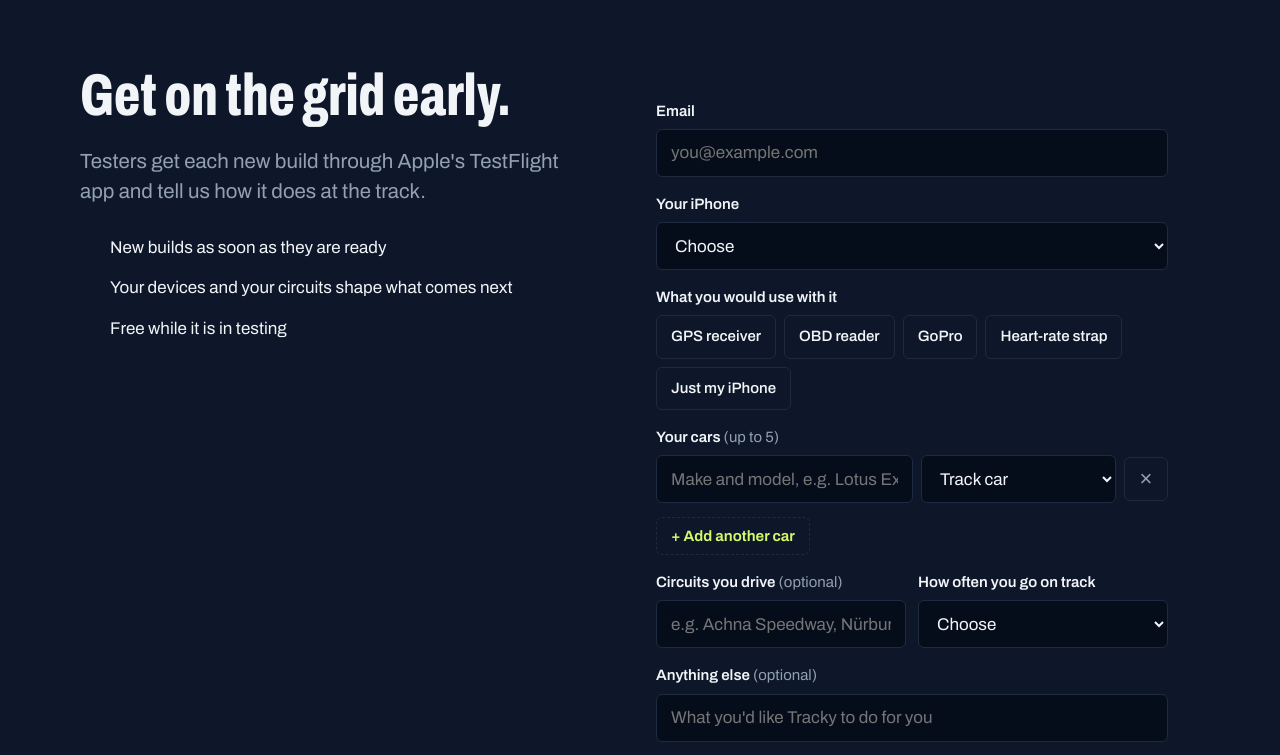
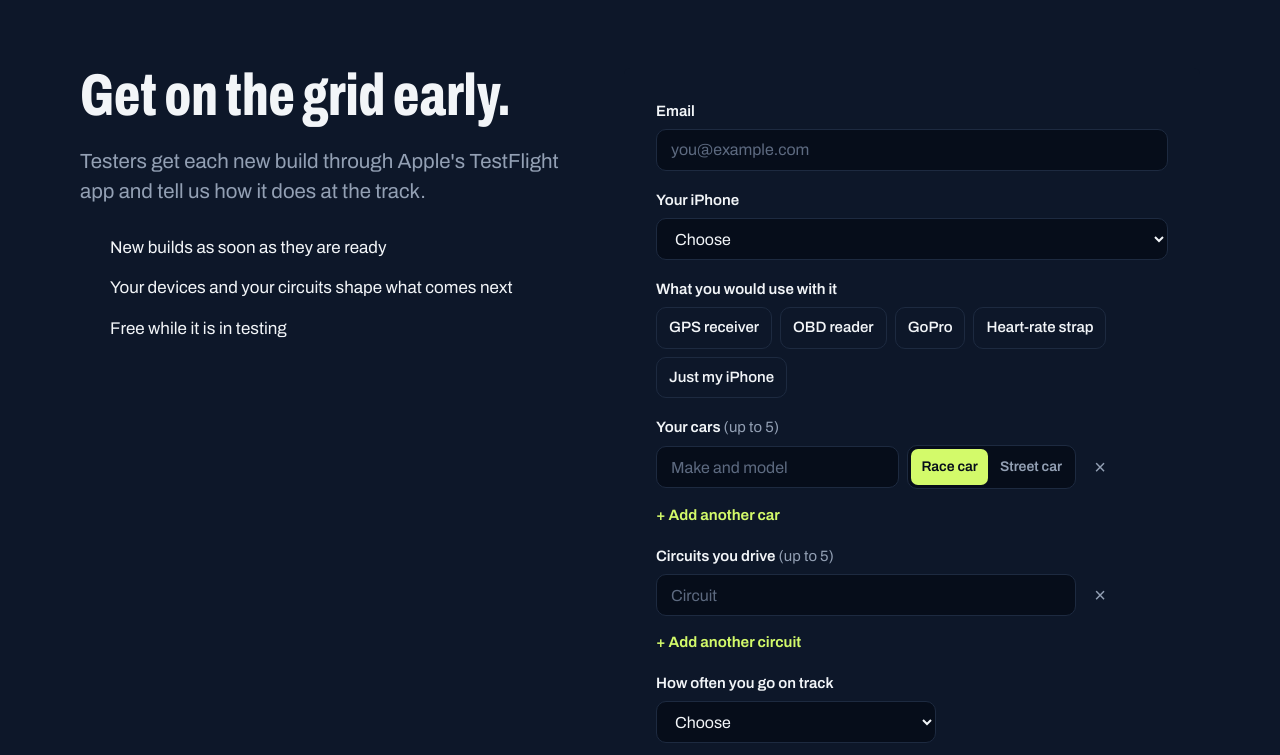
Before and after one commit to savvasiacovides/tracky, a plain HTML site: page index.html in a window 1280 px wide. Shown: the part 6920-7675 px from the top of the page. Drawn offline with Linux system fonts and the light colour scheme.

Commit message:
Tester form: compact fields; cars as Race car / Street car; up to five circuits with suggestions
Co-Authored-By: Claude Opus 5.5 <noreply@anthropic.com>
Claude-Session: https://claude.ai/code/session_01RWcc4yvoWgXCgEiJncx5qU

```diff
--- a/assets/css/site.css
+++ b/assets/css/site.css
@@ -485,19 +485,31 @@ mark, .hl { background: linear-gradient(transparent 12%, var(--lime) 12%, var(--
   background: repeating-linear-gradient(90deg, var(--lime) 0 16px, transparent 16px 32px); }
 .on-dark .sec-head h2::before { background: repeating-linear-gradient(90deg, var(--lime) 0 16px, transparent 16px 32px); }
 
-/* Tester form: cars (up to five), circuits and how often */
-.form .car-list { list-style: none; margin: 0; padding: 0; display: grid; gap: 8px; }
-.form .car-row { display: grid; grid-template-columns: minmax(0, 1fr) minmax(0, 13em) 44px; gap: 8px; align-items: center; }
-.form .sr-wrap { display: block; margin: 0; }
-.form .car-row .sr { position: absolute; width: 1px; height: 1px; overflow: hidden; clip: rect(0 0 0 0); }
-.form .remove-car { width: 44px; height: 44px; border-radius: var(--radius); border: 1.5px solid var(--hair); background: none; color: var(--text-2); font-size: 22px; cursor: pointer; }
-.form .remove-car:hover { color: var(--red); border-color: var(--red); }
-.form .add-car { justify-self: start; margin-top: 8px; background: none; border: 1.5px dashed var(--hair); color: var(--lime); font: 650 15px "Archivo", sans-serif; padding: 10px 14px; border-radius: var(--radius); cursor: pointer; }
-.form .add-car:hover { border-color: var(--lime); }
-.form .pair { display: grid; grid-template-columns: minmax(0, 1fr) minmax(0, 1fr); gap: 12px; }
-@media (max-width: 560px) {
-  .form .pair { grid-template-columns: minmax(0, 1fr); }
-  .form .car-row { grid-template-columns: minmax(0, 1fr) 44px; }
-  .form .car-row .sr-wrap:nth-child(2) { grid-column: 1; grid-row: 2; }
-  .form .car-row .remove-car { grid-column: 2; grid-row: 1; }
+/* Tester form: compact fields; cars and circuits, up to five each */
+.form { gap: 18px; }
+.form input:not([type=checkbox]):not([type=radio]), .form select {
+  min-height: 42px; padding: 0 14px; font-size: 16px; border-radius: 10px; border: 1px solid var(--hair); background: var(--bg); }
+.form input::placeholder { color: #5d6a80; }
+.form .short select { max-width: 280px; }
+.form .multi .rows { list-style: none; margin: 0; padding: 0; display: grid; gap: 8px; }
+.form .multi .row { display: flex; align-items: center; gap: 8px; max-width: 460px; }
+.form .multi .grow { flex: 1 1 auto; margin: 0; display: block; }
+.form .multi .grow input { width: 100%; }
+.form .sr { position: absolute; width: 1px; height: 1px; overflow: hidden; clip: rect(0 0 0 0); white-space: nowrap; }
+.form .seg { display: inline-flex; flex: none; padding: 3px; gap: 2px; border-radius: 10px; background: var(--bg); border: 1px solid var(--hair); }
+.form .seg label { display: block; margin: 0; cursor: pointer; }
+.form .seg input { position: absolute; opacity: 0; width: 1px; height: 1px; }
+.form .seg span { display: block; padding: 7px 10px; border-radius: 7px; font-size: 14px; font-weight: 600; color: var(--text-2); white-space: nowrap; }
+.form .seg input:checked + span { background: var(--lime); color: var(--ink-on); }
+.form .seg input:focus-visible + span { outline: 2px solid var(--lime); outline-offset: 1px; }
+.form .del { flex: none; width: 32px; height: 32px; border-radius: 50%; border: 0; background: none; color: var(--text-2); font-size: 20px; line-height: 1; cursor: pointer; }
+.form .del:hover { color: var(--red); background: var(--tarmac-2); }
+.form .add-row { justify-self: start; margin-top: 8px; background: none; border: 0; padding: 4px 0; color: var(--lime); font: 650 15px "Archivo", sans-serif; cursor: pointer; }
+.form .add-row:hover { text-decoration: underline; text-underline-offset: 3px; }
+@media (max-width: 480px) {
+  .form .multi .row { flex-wrap: wrap; }
+  .form .multi .row .grow { flex: 1 1 calc(100% - 40px); }
+  .form .multi .row .seg { order: 3; }
 }
+.form .chips span { border-radius: 10px; padding: 8px 12px; font-size: 15px; border-width: 1px; }
+.form input:focus, .form select:focus { box-shadow: none; border-color: var(--lime); }
--- a/assets/home.js
+++ b/assets/home.js
@@ -205,20 +205,30 @@
   if (!form) return;
   var status = form.querySelector(".form-status"), button = form.querySelector("button[type=submit]");
   function say(text, kind) { status.textContent = text; status.className = "form-status" + (kind ? " " + kind : ""); }
-  // Cars: up to five rows, each a make and model and how it is used.
-  var carList = form.querySelector("[data-cars]"), addCar = form.querySelector("[data-add-car]"), carTpl = document.getElementById("car-row");
-  function carCount() { return carList ? carList.children.length : 0; }
-  function syncCars() { if (addCar) { addCar.hidden = carCount() >= 5; addCar.textContent = carCount() ? "+ Add another car" : "+ Add a car"; } }
-  function newCar(focus) {
-    if (!carList || !carTpl || carCount() >= 5) return;
-    var li = carTpl.content.firstElementChild.cloneNode(true);
-    li.querySelector(".remove-car").addEventListener("click", function () { li.remove(); syncCars(); if (addCar) addCar.focus(); });
-    carList.appendChild(li); syncCars();
-    if (focus) li.querySelector("input").focus();
-  }
-  function resetCars() { if (carList) { carList.textContent = ""; newCar(false); } }
-  if (addCar) addCar.addEventListener("click", function () { newCar(true); });
-  resetCars();
+  // Cars and circuits: up to five rows each, added with "+ Add a car" / "+ Add a circuit".
+  var groups = Array.prototype.map.call(form.querySelectorAll("[data-multi]"), function (box) {
+    var kind = box.getAttribute("data-multi"), max = Number(box.getAttribute("data-max")) || 5, one = box.getAttribute("data-one");
+    var list = box.querySelector(".rows"), add = box.querySelector(".add-row"), tpl = document.getElementById("row-" + kind), n = 0;
+    function sync() { add.hidden = list.children.length >= max; add.textContent = list.children.length ? "+ Add another " + one : "+ Add a " + one; }
+    function addRow(focus) {
+      if (list.children.length >= max) return;
+      var li = tpl.content.firstElementChild.cloneNode(true), id = kind + "-" + (n++);
+      li.querySelectorAll("input[type=radio]").forEach(function (r) { r.name = id; });
+      li.querySelector(".del").addEventListener("click", function () {
+        if (list.children.length > 1) li.remove(); else li.querySelectorAll("input[type=text], input:not([type])").forEach(function (i) { i.value = ""; });
+        sync(); add.focus();
+      });
+      list.appendChild(li); sync();
+      if (focus) li.querySelector("input").focus();
+    }
+    add.addEventListener("click", function () { addRow(true); });
+    function reset() { list.textContent = ""; addRow(false); }
+    reset();
+    return { kind: kind, reset: reset, rows: function () { return Array.prototype.slice.call(list.children); } };
+  });
+  function resetCars() { groups.forEach(function (g) { g.reset(); }); }
+  function rowsOf(kind) { var g = groups.filter(function (x) { return x.kind === kind; })[0]; return g ? g.rows() : []; }
+
   form.addEventListener("submit", function (e) {
     e.preventDefault();
     var email = form.email.value.trim();
@@ -227,15 +237,18 @@
     var cfg = window.TRACKY_ACCOUNTS;
     if (!cfg) { say("This form isn't available right now. Write to info@trackyapp.eu instead.", "bad"); return; }
     var gear = Array.prototype.map.call(form.querySelectorAll("input[name=gear]:checked"), function (c) { return c.value; });
-    var cars = Array.prototype.map.call(form.querySelectorAll(".car-row"), function (row) {
-      return { name: row.querySelector("input[name=car]").value.trim(), use: row.querySelector("select[name=car-use]").value };
+    var cars = rowsOf("cars").map(function (row) {
+      var on = row.querySelector("input[type=radio]:checked");
+      return { name: row.querySelector("input[name=car]").value.trim(), use: on ? on.value : "race" };
     }).filter(function (c) { return c.name; }).slice(0, 5);
+    var tracks = rowsOf("tracks").map(function (row) { return row.querySelector("input[name=track]").value.trim(); })
+      .filter(Boolean).slice(0, 5);
     button.disabled = true; say("Sending…");
     fetch(cfg.url + "/rest/v1/tester_requests", {
       method: "POST",
       headers: { "Content-Type": "application/json", apikey: cfg.key, Authorization: "Bearer " + cfg.key, Prefer: "return=minimal" },
       body: JSON.stringify({ email: email, iphone: form.iphone.value || null, gear: gear, cars: cars,
-        tracks: form.tracks.value.trim() || null, frequency: form.frequency.value || null, note: form.note.value.trim() || null, consent: true })
+        tracks: tracks, frequency: form.frequency.value || null, note: form.note.value.trim() || null, consent: true })
     }).then(function (r) {
       if (r.ok || r.status === 409) { form.reset(); resetCars(); say(r.status === 409 ? "You're already on the list. We'll be in touch." : "Thanks. You're on the tester list: check your inbox for our email.", "ok"); }
       else { say("That didn't go through. Try again, or write to info@trackyapp.eu.", "bad"); }
--- a/index.html
+++ b/index.html
@@ -254,19 +254,25 @@
             <label><input type="checkbox" name="gear" value="iphone"><span>Just my iPhone</span></label>
           </div>
         </fieldset>
-        <fieldset class="cars"><legend>Your cars <span class="opt">(up to 5)</span></legend>
-          <ol class="car-list" data-cars></ol>
-          <button type="button" class="add-car" data-add-car>+ Add a car</button>
+        <fieldset class="multi" data-multi="cars" data-max="5" data-one="car"><legend>Your cars <span class="opt">(up to 5)</span></legend>
+          <ol class="rows"></ol>
+          <button type="button" class="add-row">+ Add a car</button>
         </fieldset>
-        <template id="car-row"><li class="car-row">
-          <label class="sr-wrap"><span class="sr">Make and model</span><input name="car" maxlength="80" placeholder="Make and model, e.g. Lotus Exige S240"></label>
-          <label class="sr-wrap"><span class="sr">How you use it</span><select name="car-use"><option value="track">Track car</option><option value="road">Road car for track days</option><option value="race">Race car</option></select></label>
-          <button type="button" class="remove-car" aria-label="Remove this car">×</button>
+        <template id="row-cars"><li class="row">
+          <label class="grow"><span class="sr">Make and model</span><input name="car" maxlength="80" placeholder="Make and model"></label>
+          <span class="seg" role="radiogroup" aria-label="Kind of car"><label><input type="radio" value="race" checked><span>Race car</span></label><label><input type="radio" value="street"><span>Street car</span></label></span>
+          <button type="button" class="del" aria-label="Remove">×</button>
         </li></template>
-        <div class="pair">
-          <label><span>Circuits you drive <span class="opt">(optional)</span></span><input name="tracks" maxlength="200" placeholder="e.g. Achna Speedway, Nürburgring"></label>
-          <label>How often you go on track<select name="frequency"><option value="">Choose</option><option value="soon">Not yet, soon</option><option value="yearly">Once or twice a year</option><option value="few">A few times a year</option><option value="monthly">About once a month</option><option value="often">More than once a month</option></select></label>
-        </div>
+        <fieldset class="multi" data-multi="tracks" data-max="5" data-one="circuit"><legend>Circuits you drive <span class="opt">(up to 5)</span></legend>
+          <ol class="rows"></ol>
+          <button type="button" class="add-row">+ Add a circuit</button>
+        </fieldset>
+        <template id="row-tracks"><li class="row">
+          <label class="grow"><span class="sr">Circuit</span><input name="track" maxlength="80" placeholder="Circuit" list="circuit-names"></label>
+          <button type="button" class="del" aria-label="Remove">×</button>
+        </li></template>
+        <datalist id="circuit-names"><option value="Achna Speedway"><option value="Spa-Francorchamps"><option value="Silverstone"><option value="Monza"><option value="Suzuka"><option value="Nürburgring"><option value="Red Bull Ring"><option value="Zandvoort"><option value="Barcelona-Catalunya"><option value="Hungaroring"><option value="Brands Hatch"><option value="Hockenheim"><option value="Circuit of the Americas"><option value="Montréal"><option value="Yas Marina"><option value="Albert Park"><option value="Bahrain"></datalist>
+        <label class="short">How often you go on track<select name="frequency"><option value="">Choose</option><option value="soon">Not yet, soon</option><option value="yearly">Once or twice a year</option><option value="few">A few times a year</option><option value="monthly">About once a month</option><option value="often">More than once a month</option></select></label>
         <label><span>Anything else <span class="opt">(optional)</span></span><input name="note" maxlength="500" placeholder="What you'd like Tracky to do for you"></label>
         <label class="consent"><input type="checkbox" name="consent" required><span>Email me about testing Tracky. Details in the <a href="/privacy/#testers">Privacy Policy</a>.</span></label>
         <button class="btn primary" type="submit">Ask to test</button>
```
Also changed, not shown: build/parts/tester_form.html (+17 -11 lines).
